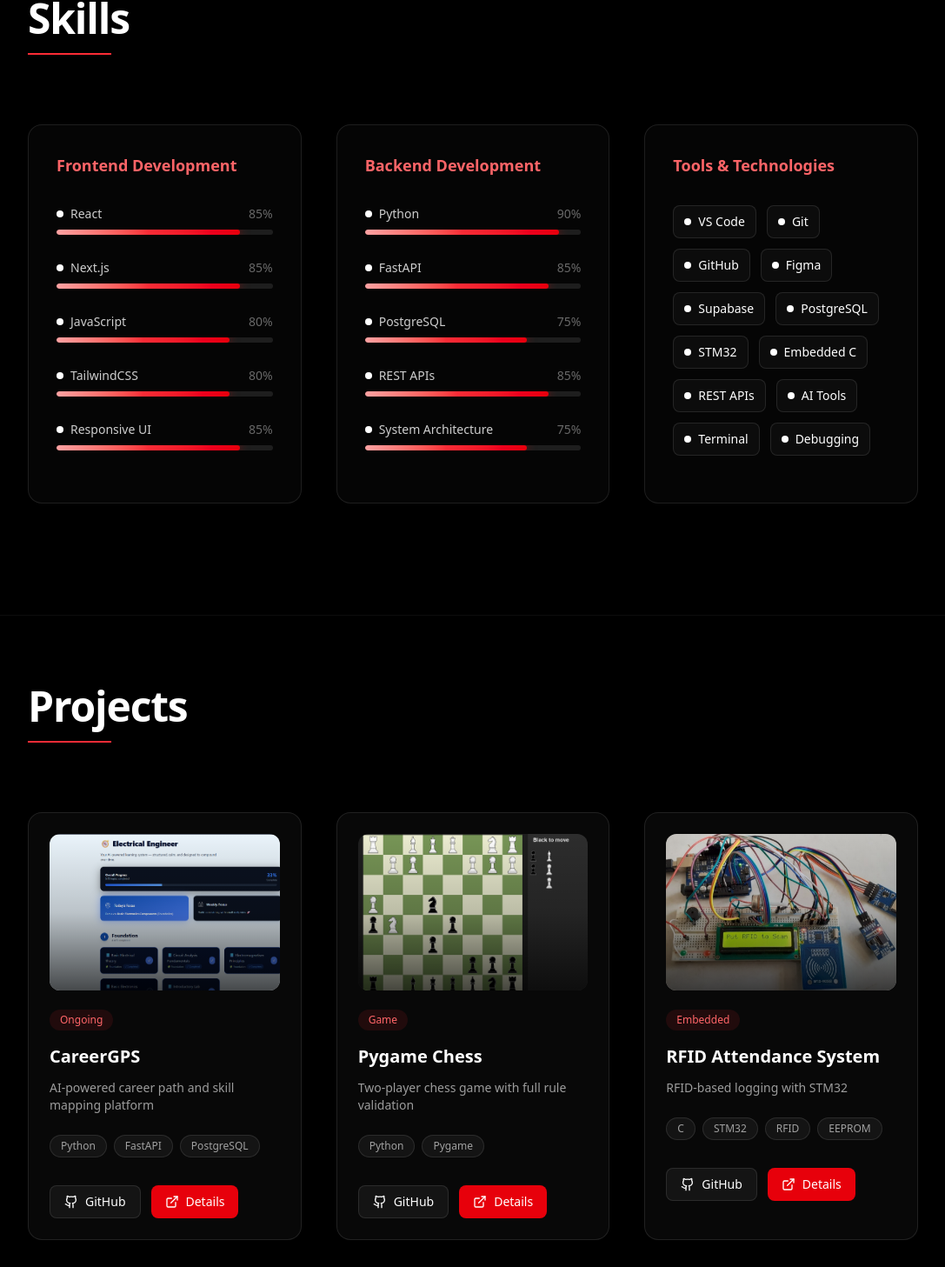
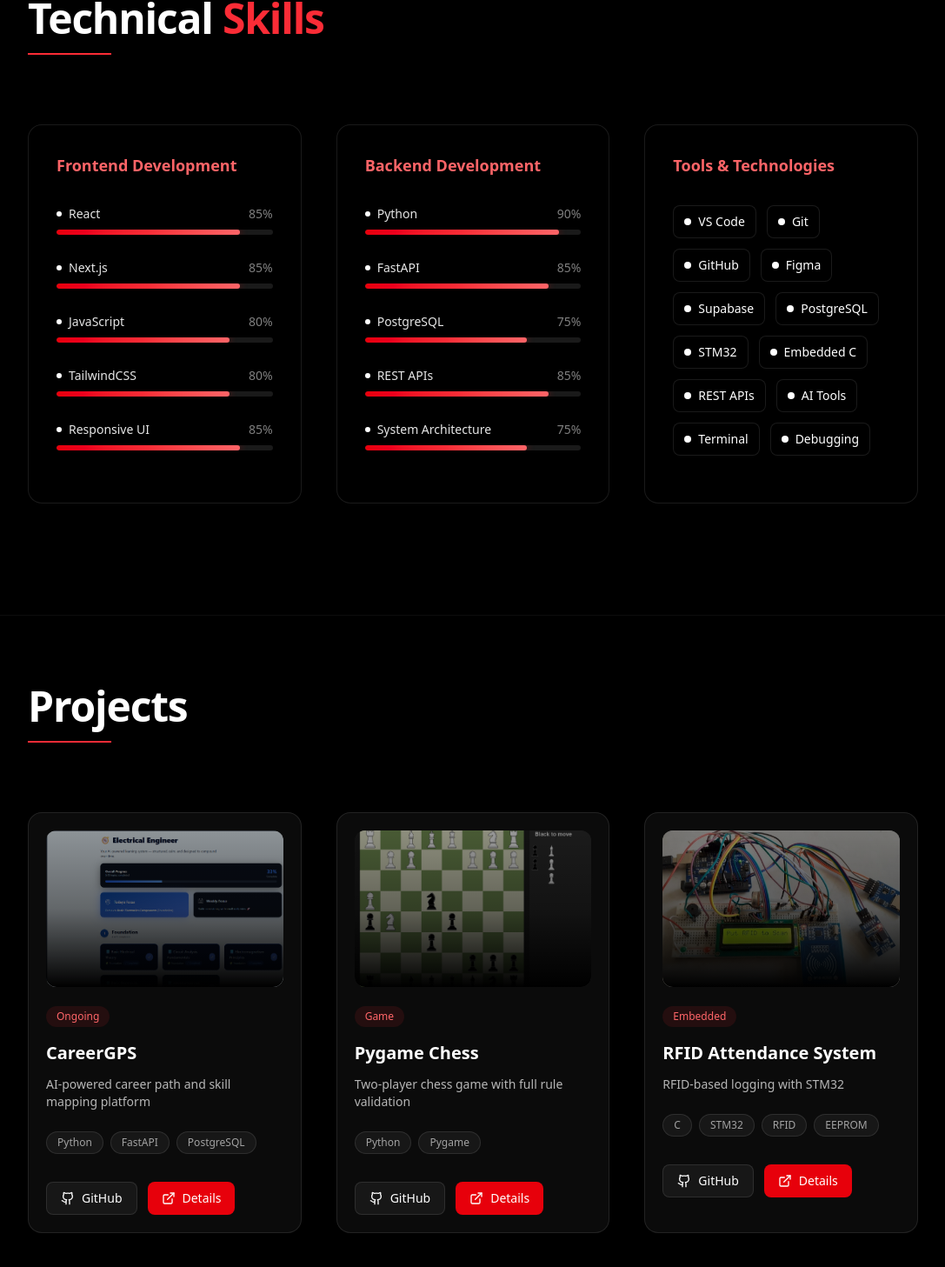
Before and after one commit to alishabukhari/alisha-portfolio, a Next.js app: page / in a window 1280 px wide. Shown: the part 1803-3260 px from the top of the page at 87% size, without its empty margins (96-1183 px from the left). Built offline with nearby package versions, Linux system fonts and the light colour scheme.

Commit message:
Add javascript.svg icon and app/page.tsx

```diff
--- a/app/page.tsx
+++ b/app/page.tsx
@@ -179,7 +179,7 @@ useEffect(() => {
 if (!mounted) return null;
 
   return (
-    <main className="relative w-full min-h-screen bg-black text-white pt-28 scroll-smooth">
+    <main className="relative w-full min-h-[100vh] overflow-y-hidden bg-black text-white pt-28 scroll-smooth">
 
       <div className="relative z-10 flex flex-col">
 
@@ -562,7 +562,7 @@ if (!mounted) return null;
           <div className="mb-20">
 
             <h2 className="text-4xl md:text-5xl font-semibold tracking-tight">
-              Skills
+              Technical <span className="text-red-500">Skills</span>
             </h2>
 
             <div className="w-24 h-[2px] bg-red-500 mt-4"></div>
@@ -577,7 +577,7 @@ if (!mounted) return null;
 
             {/* ================= FRONTEND ================= */}
 
-            <div className="p-8 rounded-2xl border border-white/10 bg-white/[0.02]
+            <div className="p-6 md:p-8 rounded-2xl border border-white/10 bg-black/40
             backdrop-blur-md hover:border-red-500/60 transition
             hover:shadow-[0_10px_40px_rgba(255,0,0,0.25)]">
 
@@ -602,15 +602,15 @@ if (!mounted) return null;
                     <div className="flex items-center gap-2">
 
                       {/* WHITE DOT */}
-                      <span className="w-2 h-2 bg-white rounded-full"></span>
+                      <span className="w-1.5 h-1.5 bg-white rounded-full"></span>
 
-                      <span className="text-white/80">
+                      <span className="text-white/90">
                         {skill.name}
                       </span>
 
                     </div>
 
-                    <span className="text-white/40">
+                    <span className="text-white/50">
                       {skill.level}%
                     </span>
 
@@ -627,8 +627,8 @@ if (!mounted) return null;
                       viewport={{ once: true }}
                       transition={{ duration: 1.2, ease: "easeOut", delay: i * 0.1 }}
                       className="h-full rounded-full bg-gradient-to-r
-                      from-red-300 via-red-500 to-red-600
-                      shadow-[0_0_12px_rgba(255,0,0,0.6)]"
+                      from-red-600 via-red-500 to-red-400
+                      shadow-[0_0_10px_rgba(255,0,0,0.4)]"
                     />
 
                   </div>
@@ -643,7 +643,7 @@ if (!mounted) return null;
 
             {/* ================= BACKEND ================= */}
 
-            <div className="p-8 rounded-2xl border border-white/10 bg-white/[0.02]
+            <div className="p-6 md:p-8 rounded-2xl border border-white/10 bg-black/40
             backdrop-blur-md hover:border-red-500/60 transition
             hover:shadow-[0_10px_40px_rgba(255,0,0,0.25)]">
 
@@ -666,15 +666,15 @@ if (!mounted) return null;
                     <div className="flex items-center gap-2">
 
                       {/* WHITE DOT */}
-                      <span className="w-2 h-2 bg-white rounded-full"></span>
+                      <span className="w-1.5 h-1.5 bg-white rounded-full"></span>
 
-                      <span className="text-white/80">
+                      <span className="text-white/90">
                         {skill.name}
                       </span>
 
                     </div>
 
-                    <span className="text-white/40">
+                    <span className="text-white/50">
                       {skill.level}%
                     </span>
 
@@ -688,8 +688,8 @@ if (!mounted) return null;
                       viewport={{ once: true }}
                       transition={{ duration: 1.2, ease: "easeOut", delay: i * 0.1 }}
                       className="h-full rounded-full bg-gradient-to-r
-                      from-red-300 via-red-500 to-red-600
-                      shadow-[0_0_12px_rgba(255,0,0,0.6)]"
+                      from-red-600 via-red-500 to-red-400
+                      shadow-[0_0_10px_rgba(255,0,0,0.4)]"
                     />
 
                   </div>
@@ -704,7 +704,7 @@ if (!mounted) return null;
 
             {/* ================= TOOLS ================= */}
 
-            <div className="p-8 rounded-2xl border border-white/10 bg-white/[0.02]
+            <div className="p-6 md:p-8 rounded-2xl border border-white/10 bg-black/40
             backdrop-blur-md hover:border-red-500/60 transition
             hover:shadow-[0_10px_40px_rgba(255,0,0,0.25)]">
 
@@ -732,7 +732,7 @@ if (!mounted) return null;
                   <div
                     key={i}
                     className="flex items-center gap-2 px-3 py-2 text-sm rounded-lg
-                    border border-white/10 bg-white/[0.03]
+                    border border-white/10 bg-black/40
                     hover:border-red-500 hover:text-red-400
                     hover:shadow-[0_0_15px_rgba(255,0,0,0.3)]
                     transition cursor-default"
@@ -789,14 +789,14 @@ if (!mounted) return null;
                   key={i}
                   whileHover={{ y: -12 }}
                   transition={{ type: "spring", stiffness: 200 }}
-                  className="relative rounded-2xl border border-white/10 bg-white/[0.03]
-                  backdrop-blur-md p-6 transition hover:border-red-500/60
-                  hover:shadow-[0_10px_40px_rgba(255,0,0,0.25)]"
+                  className="relative rounded-2xl border border-white/10 bg-[#0b0b0b]
+                  backdrop-blur-md p-5 transition hover:border-red-500/60
+                  hover:shadow-[0_20px_60px_rgba(255,0,0,0.25)]"
                 >
 
                   {/* PROJECT IMAGE */}
 
-                <div className="relative w-full h-[180px] rounded-xl overflow-hidden mb-5 group">
+                 <div className="relative w-full h-[180px] rounded-xl overflow-hidden mb-5 group">
 
                   <Image
                     src={project.image}
@@ -805,8 +805,11 @@ if (!mounted) return null;
                     className="object-cover transition duration-500 group-hover:scale-110"
                   />
 
-                  {/* DARK GRADIENT OVERLAY */}
-                  <div className="absolute inset-0 bg-gradient-to-t from-black/70 via-black/20 to-transparent"></div>
+                  {/* color normalizer */}
+                    <div className="absolute inset-0 bg-black/40"></div>
+
+                  {/* unified gradient */}
+                    <div className="absolute inset-0 bg-gradient-to-t from-black via-black/30 to-transparent"></div>
 
                 </div>
 
@@ -822,7 +825,7 @@ if (!mounted) return null;
 
                   {/* DESCRIPTION */}
 
-                  <p className="text-white/60 text-sm mb-6">
+                  <p className="text-white/70 text-sm mb-6">
                     {project.description}
                   </p>
 
@@ -868,6 +871,7 @@ if (!mounted) return null;
                   </div>
 
                 </motion.div>
+
 
               ))}
 
```
